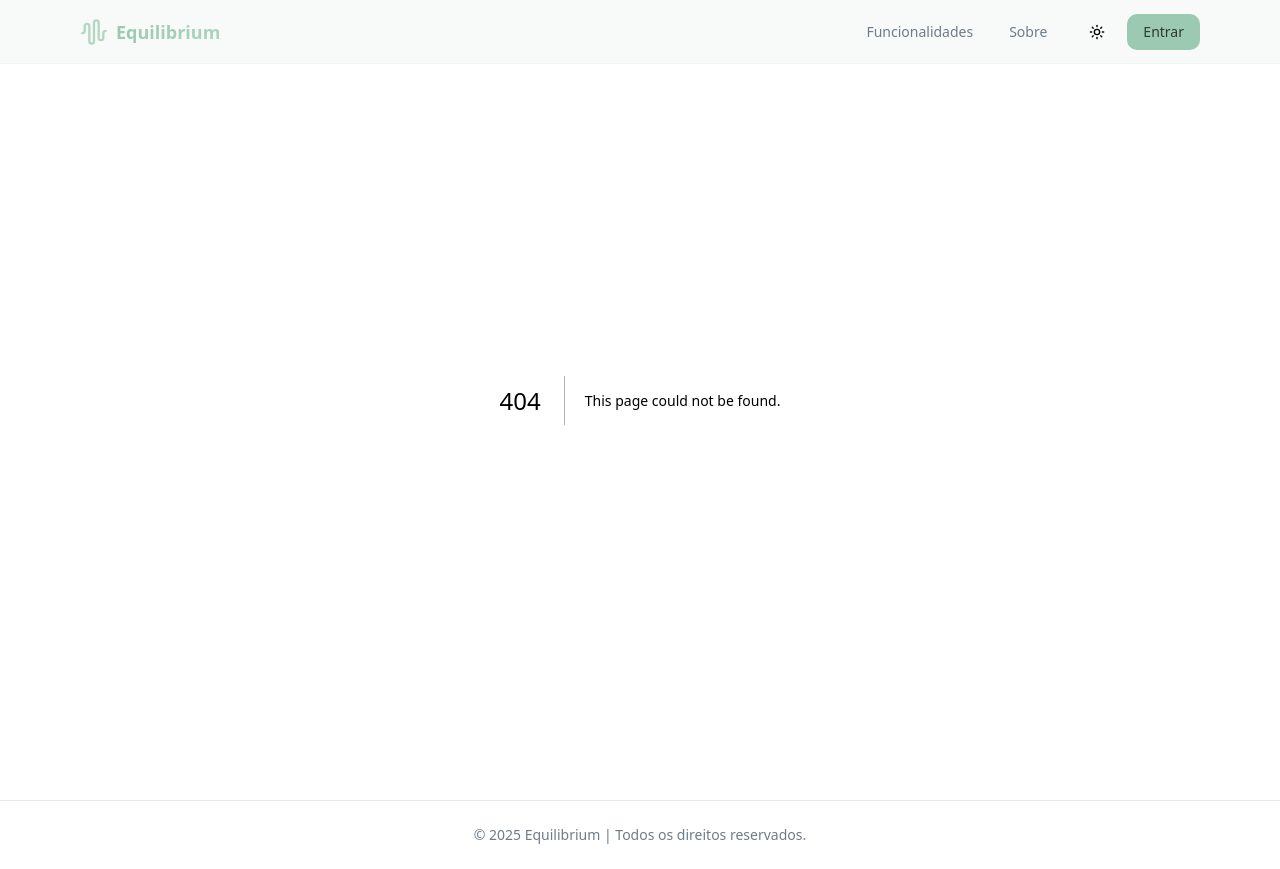
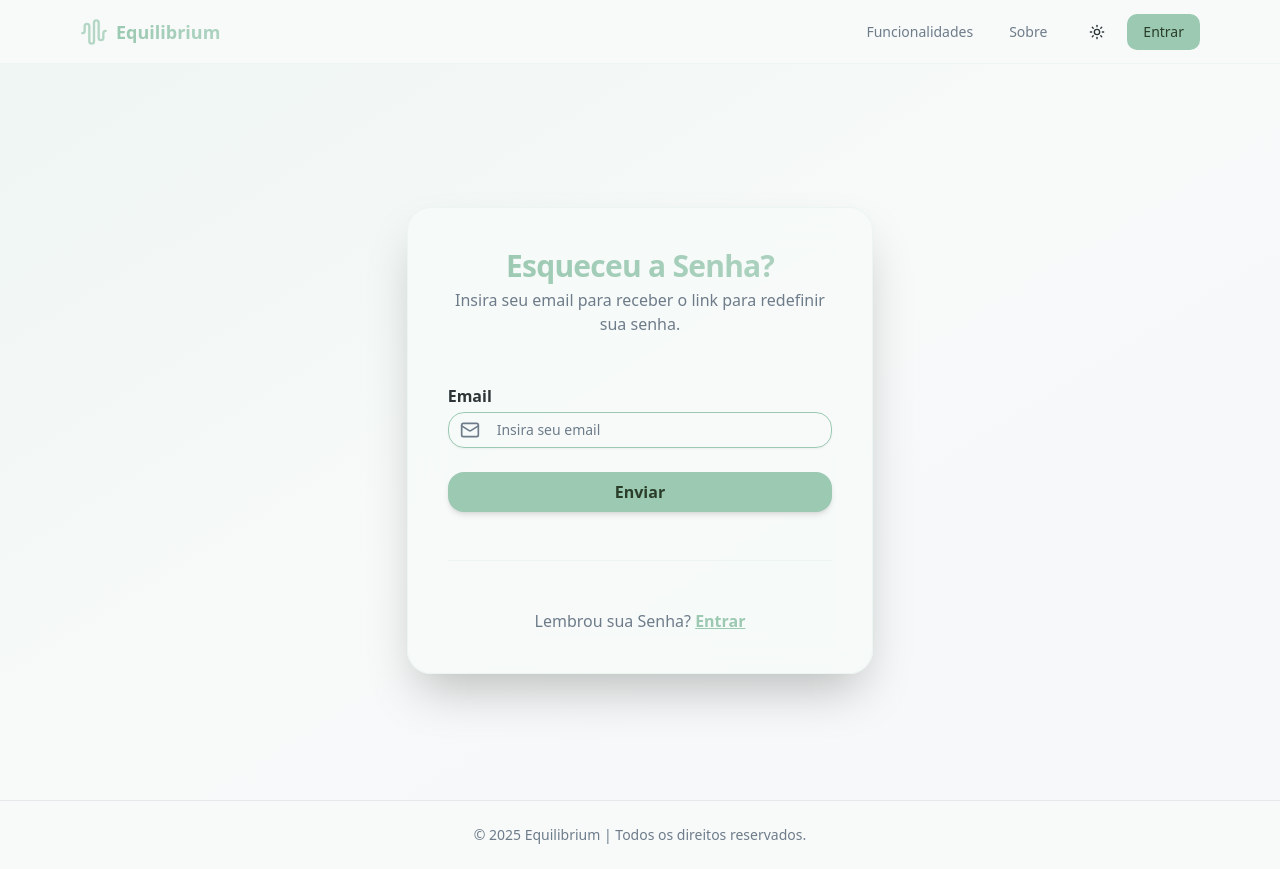
Before and after one commit to andreeeestor/Equilibrium, a Next.js app in the folder client/: page /forgot-password in a window 1280 px wide. Before the commit this address had no page. Built offline with nearby package versions, Linux system fonts and the light colour scheme.

Commit message:
feat: forgot password page

```diff
--- /dev/null
+++ b/client/src/app/(auth)/forgot-password/page.tsx
@@ -0,0 +1,93 @@
+"use client";
+
+import { useState } from "react";
+import { Card } from "@/components/ui/card";
+import { Button } from "@/components/ui/button";
+import { Input } from "@/components/ui/input";
+import Link from "next/link";
+import { Mail } from "lucide-react";
+import { Container } from "@/components/Container";
+
+export default function ForgotPasswordPage() {
+  const [email, setEmail] = useState("");
+  const [submitted, setSubmitted] = useState(false);
+  const [loading, setLoading] = useState(false);
+
+  const handleSubmit = async (e: React.FormEvent) => {
+    e.preventDefault();
+    setLoading(true);
+    // TODO: Call backend to send reset email
+    setTimeout(() => {
+      setSubmitted(true);
+      setLoading(false);
+    }, 1200);
+  };
+
+  return (
+    <div className="min-h-screen w-full flex items-center justify-center bg-linear-to-br from-primary/10 via-background to-secondary/30">
+      <Container className="flex flex-col items-center justify-center w-full">
+        <Card className="w-full md:w-5/12 max-w-2xl p-8 md:p-10 rounded-3xl shadow-2xl border border-primary/10 bg-card/90 backdrop-blur-lg mt-20">
+          <div className="mb-6 text-center">
+            <h1 className="text-2xl md:text-3xl font-extrabold bg-linear-to-r from-primary to-primary/80 bg-clip-text text-transparent mb-1 tracking-tight">
+              Esqueceu a Senha?
+            </h1>
+            <p className="text-base text-muted-foreground font-medium">
+              Insira seu email para receber o link para redefinir sua senha.
+            </p>
+          </div>
+          {submitted ? (
+            <div className="text-center py-8">
+              <p className="text-lg text-primary font-semibold mb-2">
+                Veja seu email!
+              </p>
+              <p className="text-muted-foreground">
+                Se a conta já existe, um link para redefinir a senha foi enviado.
+              </p>
+            </div>
+          ) : (
+            <form className="space-y-6" onSubmit={handleSubmit}>
+              <div>
+                <label
+                  htmlFor="email"
+                  className="block text-base font-semibold mb-1"
+                >
+                  Email
+                </label>
+                <div className="relative">
+                  <Mail className="absolute left-3 top-1/2 -translate-y-1/2 w-5 h-5 text-muted-foreground" />
+                  <Input
+                    id="email"
+                    type="email"
+                    placeholder="Insira seu email"
+                    className="pl-12 py-2 text-base rounded-xl bg-card bg-opacity-80 border border-primary focus:outline-none focus:ring-2 focus:ring-primary text-white placeholder:text-muted-foreground"
+                    value={email}
+                    onChange={(e) => setEmail(e.target.value)}
+                    required
+                  />
+                </div>
+              </div>
+              <Button
+                className="w-full py-2 text-base rounded-xl font-bold bg-linear-to-r from-primary to-primary/80 shadow-md hover:from-primary/80 hover:to-primary"
+                size="lg"
+                type="submit"
+                disabled={loading}
+              >
+                {loading ? "Enviando..." : "Enviar"}
+              </Button>
+            </form>
+          )}
+          <div className="my-6 border-t border-primary/10" />
+          <p className="text-base text-center text-muted-foreground">
+            Lembrou sua Senha?{" "}
+            <Link
+              href="/login"
+              className="text-primary font-semibold underline hover:text-primary/80 transition-colors"
+            >
+              Entrar
+            </Link>
+          </p>
+        </Card>
+      </Container>
+    </div>
+  );
+}
```
